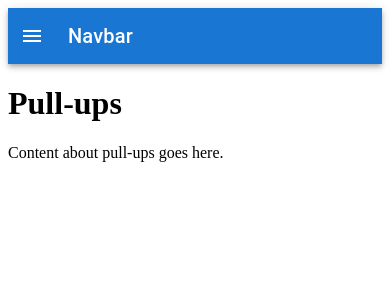
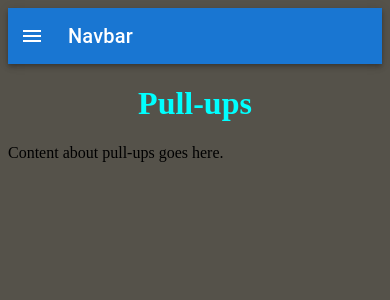
Before and after one commit to BorisMilanov/Gym-program-builder, a React (Vite) app in the folder frontend/: page /pull-ups in a window 390 px wide. Shown: the top 300 px of the page. Built offline with nearby package versions, Linux system fonts and the light colour scheme.

Commit message:
Bench press integrate

```diff
--- a/frontend/src/App.tsx
+++ b/frontend/src/App.tsx
@@ -7,11 +7,6 @@ import PullUps from './pages/PullUps';
 import Navbar from './pages/Navbar'
 import { BrowserRouter as Router, Route, Routes } from 'react-router-dom';
 const App: React.FC = () => {
-  const [refresh, setRefresh] = useState<boolean>(false);
-
-  const handleTaskAdded = () => {
-    setRefresh(!refresh); // Trigger a re-fetch of tasks
-  };
 
   return (
     <div>
--- /dev/null
+++ b/frontend/src/form/TodoForm.css
@@ -0,0 +1,4 @@
+input{
+    display: block;
+    padding-top: 10px;
+}
--- a/frontend/src/form/TodoForm.tsx
+++ b/frontend/src/form/TodoForm.tsx
@@ -1,6 +1,7 @@
 import React, { useState } from 'react';
 import axios from 'axios';
 import bench from '../pages/benchpress.png'
+import './TodoForm.css'
 interface TodoFormProps {
   onTaskAdded: () => void;
 }
@@ -24,12 +25,13 @@ const TodoForm: React.FC<TodoFormProps> = ({ onTaskAdded }) => {
   return (
     <form onSubmit={handleSubmit}>
       <input
+      className='inp-Exersice'
         type="text"
         value={task}
         onChange={(e) => setTask(e.target.value)}
         placeholder="Enter a new task"
       />
-      <button type="submit">
+      <button type="submit" className='saveBtn'>
       <img
           src={bench}// Replace with your image URL
           alt="submit"
--- a/frontend/src/form/TodoItem.tsx
+++ b/frontend/src/form/TodoItem.tsx
@@ -1,6 +1,15 @@
 import React from 'react';
 import axios from 'axios';
+import CheckBox from '@mui/icons-material/CheckBox';
+import IconButton from '@mui/material/IconButton';
+import Stack from '@mui/material/Stack';
+import DeleteIcon from '@mui/icons-material/Delete';
+import AlarmIcon from '@mui/icons-material/Alarm';
+import AddShoppingCartIcon from '@mui/icons-material/AddShoppingCart';
+import { pink } from '@mui/material/colors';
 
+import './TodoLi.css'
+import { Checkbox } from '@mui/material';
 interface Task {
   _id: string;
   task: string;
@@ -24,6 +33,7 @@ const TodoItem: React.FC<TodoItemProps> = ({ task, onUpdate, onDelete }) => {
       console.error('Error updating task:', error);
     }
   };
+  const label = { inputProps: { 'aria-label': 'Checkbox demo' } };
 
   const deleteTask = async () => {
     try {
@@ -35,11 +45,20 @@ const TodoItem: React.FC<TodoItemProps> = ({ task, onUpdate, onDelete }) => {
   };
 
   return (
-    <li style={{ textDecoration: task.completed ? 'line-through' : 'none' }}>
-      <input type="checkbox" checked={task.completed} onChange={toggleComplete} />
-      {task.task}
-      <button onClick={deleteTask}>Delete</button>
-    </li>
+
+
+      <li style={{ textDecoration: task.completed ? 'line-through' : 'none' }} className='todo li'>
+      <p className='kilo'>Kilograms {task.task}</p>
+
+      <Checkbox className='complete-btn'
+        checked={task.completed}
+        onChange={toggleComplete}
+        inputProps={{ 'aria-label': 'controlled' }}
+      />
+      <IconButton className='trash-btn' aria-label="delete" onClick={deleteTask}>
+        <DeleteIcon />
+      </IconButton></li>
+
   );
 };
 
--- /dev/null
+++ b/frontend/src/form/TodoLi.css
@@ -0,0 +1,30 @@
+.todo {
+    margin: 0.5rem;
+    padding-left: 0.5rem;
+    background: yellow;
+    color: black;
+    font-size: 1.5rem;
+    display: flex;
+    justify-content: space-between;
+    align-items: center;
+    transition: 0.5s;
+    border-radius: 2rem;
+}
+
+.todo li {
+    flex: 1;
+}
+
+.kilo {
+    padding-left: 100px;
+}
+
+.trash-btn {
+    position: absolute;
+    left: -30px;
+}
+
+.complete-btn {
+    position: absolute;
+    left: 470px;
+}
--- a/frontend/src/form/TodoList.tsx
+++ b/frontend/src/form/TodoList.tsx
@@ -41,7 +41,7 @@ const TodoList: React.FC = () => {
 
   return (
     <div>
-      <h3>Your Tasks</h3>
+
       <ul>
         {tasks.map((task) => (
           <TodoItem
--- a/frontend/src/pages/BenchPress.css
+++ b/frontend/src/pages/BenchPress.css
@@ -1,37 +1,52 @@
-body {
-    background-color:#55524A;
+ body {
+     background-color: #55524A;
+
+ }
+
+h1{
+    text-align: center;
+    color: aqua;
+}
+img{
+    display: flex;
+
+    width: 120px;
+    height: 120px;
 
 }
+.saveBtn{
+    display: block;
+    margin-left: auto;
+    margin-right: auto;
 
-img {
-    width: 900px;
-    height: 800px;
 }
+.inp-Exersice{
+    display: block;
+    margin-left: auto;
+    margin-right: auto;
+    margin-bottom: 10px;
 
-/* Background for tablets (max-width: 768px) */
-@media only screen and (max-width: 768px) {
+}
+ /* Background for tablets (max-width: 768px) */
+ @media only screen and (max-width: 768px) {
     body {
-        background-color:#55524A;
-        background-size: cover;
+        background-color: #55524A;
 
-        background-repeat: no-repeat;
+    }
+    h1{
+        text-align: center;
+        color: aqua;
+    }
+ }
 
 
+ @media only screen and (max-width: 480px) {
+    body {
+        background-color: #55524A;
+
     }
-    img {
-        width: 300px;
-        height: 280px;
+    h1{
+        text-align: center;
+        color: aqua;
     }
-
-}
-
-/* Background for small smartphones (max-width: 480px) */
-@media only screen and (max-width: 480px) {
-    body {
-        background-image: url('benchpress.png');
-        background-size: cover;
-
-        background-repeat: no-repeat;
-        height: 100%;
-    }
-}
+ }
--- a/frontend/src/pages/BenchPress.tsx
+++ b/frontend/src/pages/BenchPress.tsx
@@ -2,8 +2,8 @@ import React from 'react';
 import { useState } from 'react';
 import TodoList from '../form/TodoList';
 import TodoForm from '../form/TodoForm';
-import logo from './benchpress.png'
-// import './BenchPress.css'
+// import logo from './benchpress.png'
+import './BenchPress.css'
 const BenchPress: React.FC = () => {
     const [refresh, setRefresh] = useState<boolean>(false);
 
@@ -13,9 +13,9 @@ const BenchPress: React.FC = () => {
     return (<>
         <div className='core'>
             <h1>Bench Press</h1>
-      <img src={logo} alt="Logo" />
+            {/* <img src={logo} alt="Logo" /> */}
+            <TodoList key={refresh} />
             <TodoForm onTaskAdded={handleTaskAdded} />
-      <TodoList key={refresh} />
         </div></>
     );
 };
```
Lines whose indentation alone changed are shown as unchanged.
